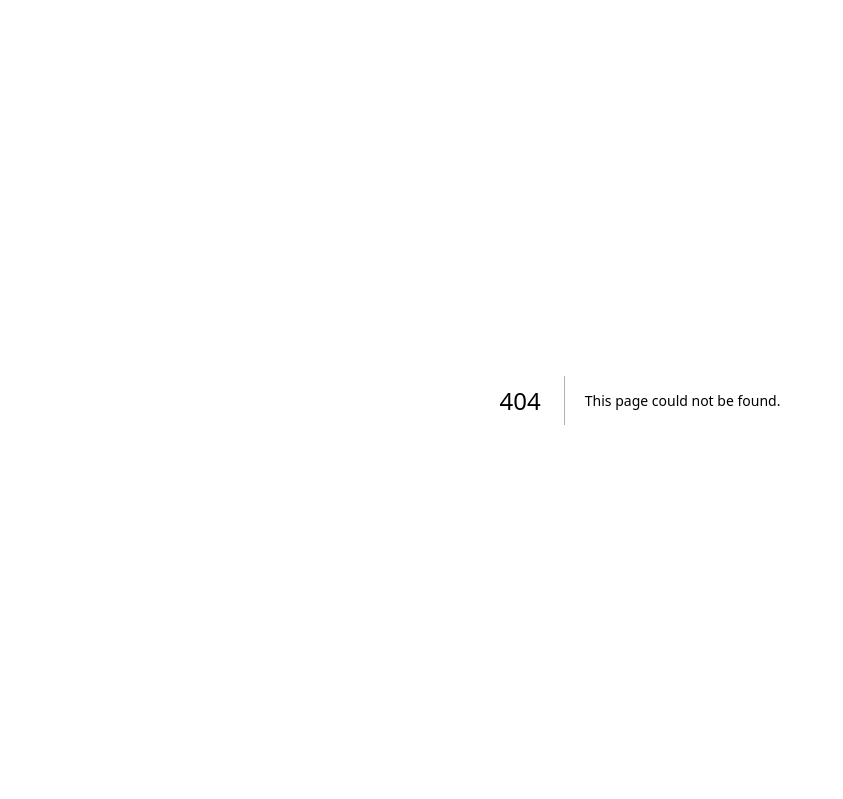
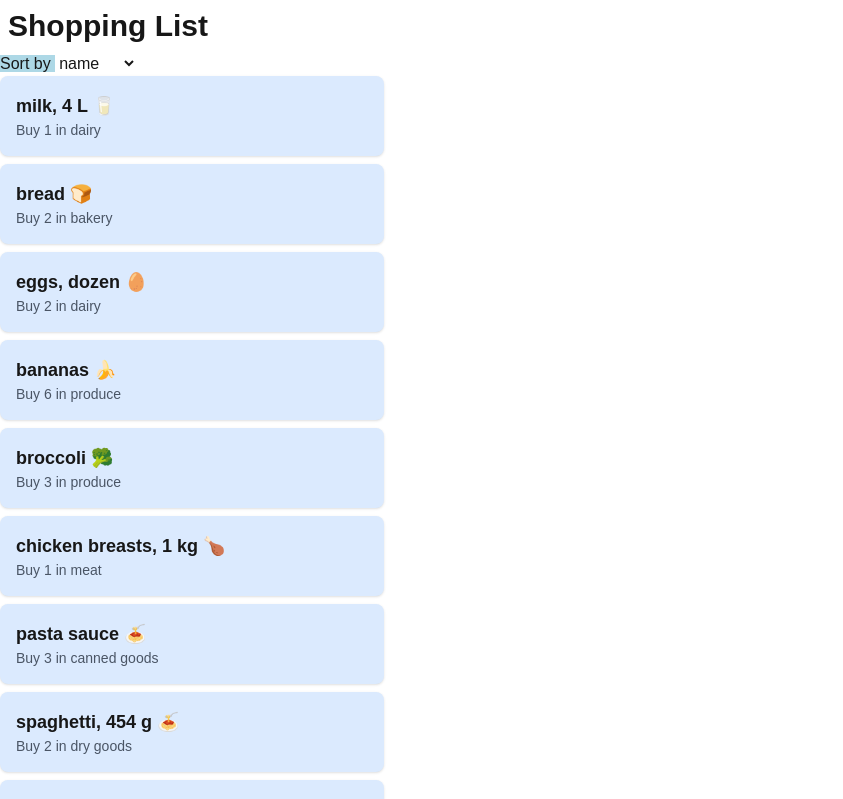
Before and after one commit to Daisy-Di-2024/cprg306-assignments, a Next.js app: page /week-6 in a window 1280 px wide. Before the commit this address had no page. Shown: the top 799 px of the page, without its empty margins (0-843 px from the left). Built offline with nearby package versions, Linux system fonts and the light colour scheme.

Commit message:
week 6 assignment

```diff
--- a/app/page.js
+++ b/app/page.js
@@ -10,6 +10,7 @@ export default function Home() {
         <li className="text-2xl hover:underline hover:text-green-500"><Link href="./week-3/">Week 3 Assignment</Link></li>
         <li className="text-2xl hover:underline hover:text-green-500"><Link href="./week-4/">Week 4 Assignment</Link></li>
         <li className="text-2xl hover:underline hover:text-green-500"><Link href="./week-5/">Week 5 Assignment</Link></li>
+        <li className="text-2xl hover:underline hover:text-green-500"><Link href="./week-6/">Week 6 Assignment</Link></li>
       </ul>
     </main>
   );
--- /dev/null
+++ b/app/week-6/item-list.js
@@ -0,0 +1,47 @@
+"use client";
+import Item from "./item";
+import { useState } from 'react';
+import itemData from "./item.json"
+
+export default function ItemList() {
+
+  let [sortBy, setSortBy] = useState("name");
+  let [items, setItems] = useState(itemData.map((item) => ({ ...item })))
+
+  function resortItems() {
+    return items.sort((a, b) => {
+      let valueA = a[sortBy].toUpperCase();
+      let valueB = b[sortBy].toUpperCase();
+      if (valueA < valueB) {
+        return -1;
+      }
+      if (valueA > valueB) {
+        return 1;
+      }
+      return 0;
+    });
+  }
+
+  const handleSortChange = (event) => {
+    setSortBy(event.target.value);
+    const newItems = resortItems();
+    setItems(newItems);
+  }
+
+  return (
+    <section>
+      <div>
+        <label style={{ backgroundColor: sortBy == "name" ? "lightblue" : "green" }}>Sort by </label>
+        <select onChange={handleSortChange}>
+          <option value="name">name</option>
+          <option value="category">category</option>
+        </select>
+      </div>
+      <ul>
+        {items.map((item) => (<Item key={item.id} name={item.name} quantity={item.quantity} category={item.category} />))
+        }
+      </ul>
+    </section>
+
+  );
+}
--- /dev/null
+++ b/app/week-6/item.js
@@ -0,0 +1,10 @@
+
+
+export default function Item({ name, quantity, category }) {
+  return (
+    <li className="bg-blue-100 rounded-lg shadow p-4 mb-2 max-w-sm">
+      <p className="text-lg font-semibold">{name}</p>
+      <p className="text-sm text-gray-600">Buy {quantity} in {category}</p>
+    </li>
+  );
+}
--- /dev/null
+++ b/app/week-6/item.json
@@ -0,0 +1,74 @@
+[
+  {
+    "id": "1h2GJKH12gkHG31h1H",
+    "name": "milk, 4 L 🥛",
+    "quantity": 1,
+    "category": "dairy"
+  },
+  {
+    "id": "2KJH3k2j3H1k2J3K1H",
+    "name": "bread 🍞",
+    "quantity": 2,
+    "category": "bakery"
+  },
+  {
+    "id": "3h2KJH3k2j3H1k2J3",
+    "name": "eggs, dozen 🥚",
+    "quantity": 2,
+    "category": "dairy"
+  },
+  {
+    "id": "4k2J3K1H2GJKH12gk",
+    "name": "bananas 🍌",
+    "quantity": 6,
+    "category": "produce"
+  },
+  {
+    "id": "5H1h1H2KJH3k2j3H",
+    "name": "broccoli 🥦",
+    "quantity": 3,
+    "category": "produce"
+  },
+  {
+    "id": "6H1k2J3K1H2GJKH1",
+    "name": "chicken breasts, 1 kg 🍗",
+    "quantity": 1,
+    "category": "meat"
+  },
+  {
+    "id": "7gkHG31h1H2KJH3k",
+    "name": "pasta sauce 🍝",
+    "quantity": 3,
+    "category": "canned goods"
+  },
+  {
+    "id": "8j3H1k2J3K1H2GJK",
+    "name": "spaghetti, 454 g 🍝",
+    "quantity": 2,
+    "category": "dry goods"
+  },
+  {
+    "id": "9H12gkHG31h1H2KJ",
+    "name": "toilet paper, 12 pack 🧻",
+    "quantity": 1,
+    "category": "household"
+  },
+  {
+    "id": "10H3k2j3H1k2J3K1",
+    "name": "paper towels, 6 pack",
+    "quantity": 1,
+    "category": "household"
+  },
+  {
+    "id": "11k2J3K1H2GJKH12",
+    "name": "dish soap 🍽️",
+    "quantity": 1,
+    "category": "household"
+  },
+  {
+    "id": "12GJKH12gkHG31h1",
+    "name": "hand soap 🧼",
+    "quantity": 4,
+    "category": "household"
+  }
+]
--- /dev/null
+++ b/app/week-6/page.js
@@ -0,0 +1,12 @@
+import ItemList from "./item-list";
+
+
+export default function Page(){
+
+    return(
+        <main>
+            <h1 className="text-3xl font-bold m-2">Shopping List</h1>
+            <ItemList />
+        </main>
+    )
+}
```
